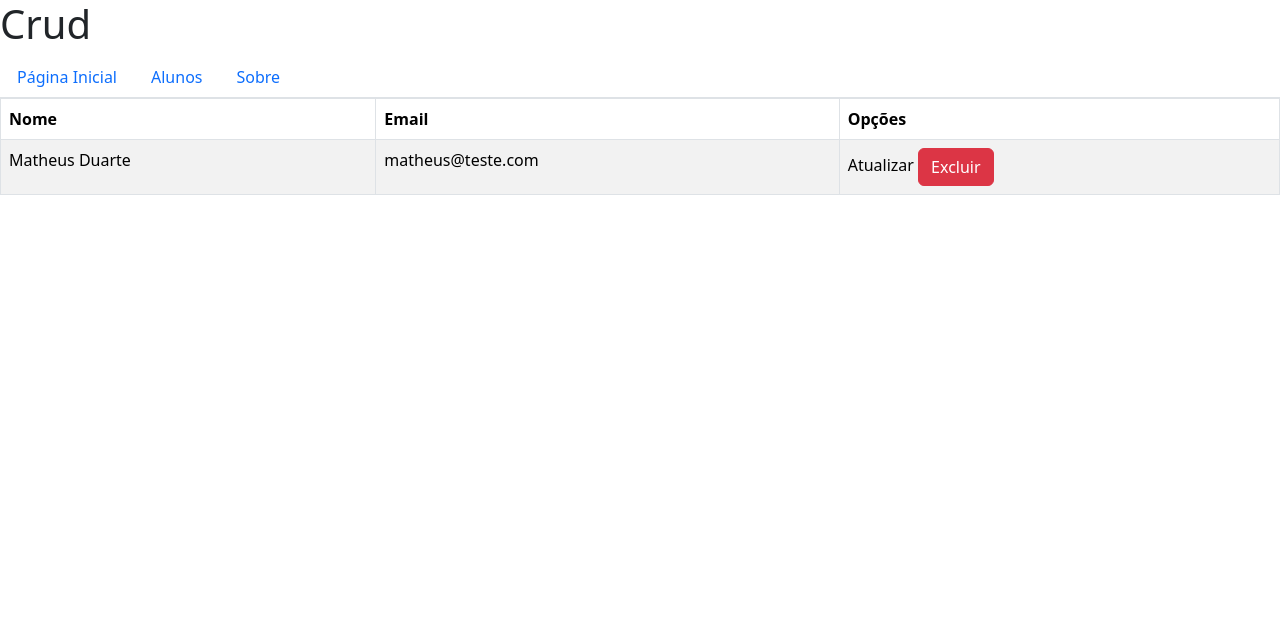
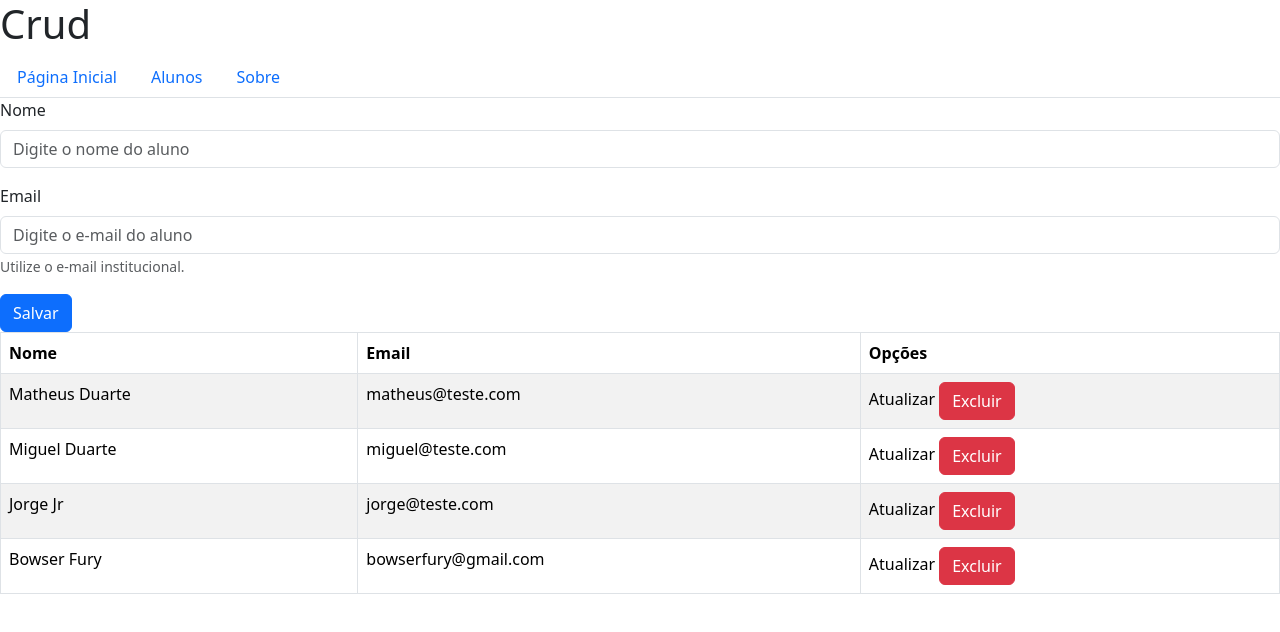
Before and after one commit to matheusduartedevs/CRUD-react, a React (Vite) app: page /alunos in a window 1280 px wide. Shown: the top 632 px of the page. Built offline with nearby package versions, Linux system fonts and the light colour scheme; data requests are answered from the project's data file.

Commit message:
função de cadastro de alunos adicionada

```diff
--- a/db.json
+++ b/db.json
@@ -4,6 +4,21 @@
       "id": 1,
       "nome": "Matheus Duarte",
       "email": "matheus@teste.com"
+    },
+    {
+      "id": 2,
+      "nome": "Miguel Duarte",
+      "email": "miguel@teste.com"
+    },
+    {
+      "nome": "Jorge Jr",
+      "email": "jorge@teste.com",
+      "id": 3
+    },
+    {
+      "nome": "Bowser Fury",
+      "email": "bowserfury@gmail.com",
+      "id": 4
     }
   ]
 }
--- a/src/components/Alunos.jsx
+++ b/src/components/Alunos.jsx
@@ -1,11 +1,13 @@
 import React from 'react'
-import { Table, Button } from 'react-bootstrap'
+import { Table, Button, Form } from 'react-bootstrap'
 
 class Alunos extends React.Component {
     constructor(props) {
         super(props)
 
         this.state = {
+            nome: '',
+            email: '',
             alunos: []
         }
     }
@@ -27,12 +29,28 @@ class Alunos extends React.Component {
             })
     }
 
+    cadastrarAluno = (aluno) => {
+        fetch('http://localhost:3000/alunos', {
+            method: 'POST',
+            headers: {'Content-Type':'application/json' },
+            body: JSON.stringify(aluno)
+        })
+        .then(res => {
+            if (res.ok) {
+                this.buscarAluno()
+            } else {
+                alert('Não foi possível adicionar o aluno!')
+            }
+        })
+    }
+
     componentDidMount() {
         this.buscarAluno()
     }
 
-    render() {
+    renderTabela() {
         return (
+            <div>
                 <Table striped bordered hover>
                     <thead>
                         <tr>
@@ -53,6 +71,60 @@ class Alunos extends React.Component {
                         }
                     </tbody>
                 </Table>
+            </div>
+
+        )
+    }
+
+    atualizaNome = (e) => {
+        this.setState(
+            {
+                nome: e.target.value
+            }
+        )
+    }
+
+    atualizaEmail = (e) => {
+        this.setState(
+            {
+                email: e.target.value
+            }
+        )
+    }
+
+    submit = () => {
+        const aluno = {
+            nome: this.state.nome,
+            email: this.state.email
+        }
+
+        this.cadastrarAluno(aluno)
+    }
+
+    render() {
+        return (
+            <div>
+                <Form>
+                    <Form.Group className="mb-3" controlId="formBasicPassword">
+                        <Form.Label>Nome</Form.Label>
+                        <Form.Control type="text" placeholder="Digite o nome do aluno" value={this.state.nome} onChange={this.atualizaNome} />
+                    </Form.Group>
+
+                    <Form.Group className="mb-3" controlId="formBasicEmail">
+                        <Form.Label>Email</Form.Label>
+                        <Form.Control type="email" placeholder="Digite o e-mail do aluno" value={this.state.email} onChange={this.atualizaEmail} />
+                        <Form.Text className="text-muted">
+                            Utilize o e-mail institucional.
+                        </Form.Text>
+                    </Form.Group>
+                    <Button variant="primary" type='submit' onClick={this.submit} >
+                        Salvar
+                    </Button>
+                </Form>
+
+                {this.renderTabela()}
+            </div>
+
         )
     }
 }
```
Lines whose indentation alone changed are shown as unchanged.
